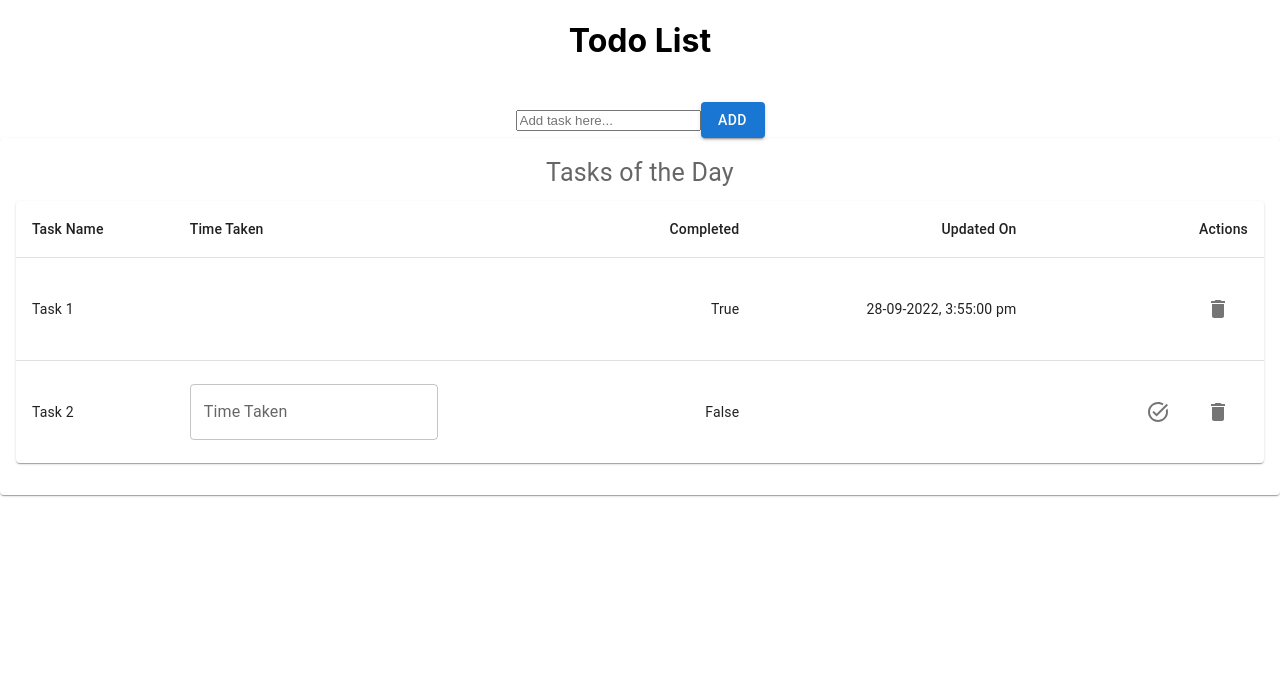
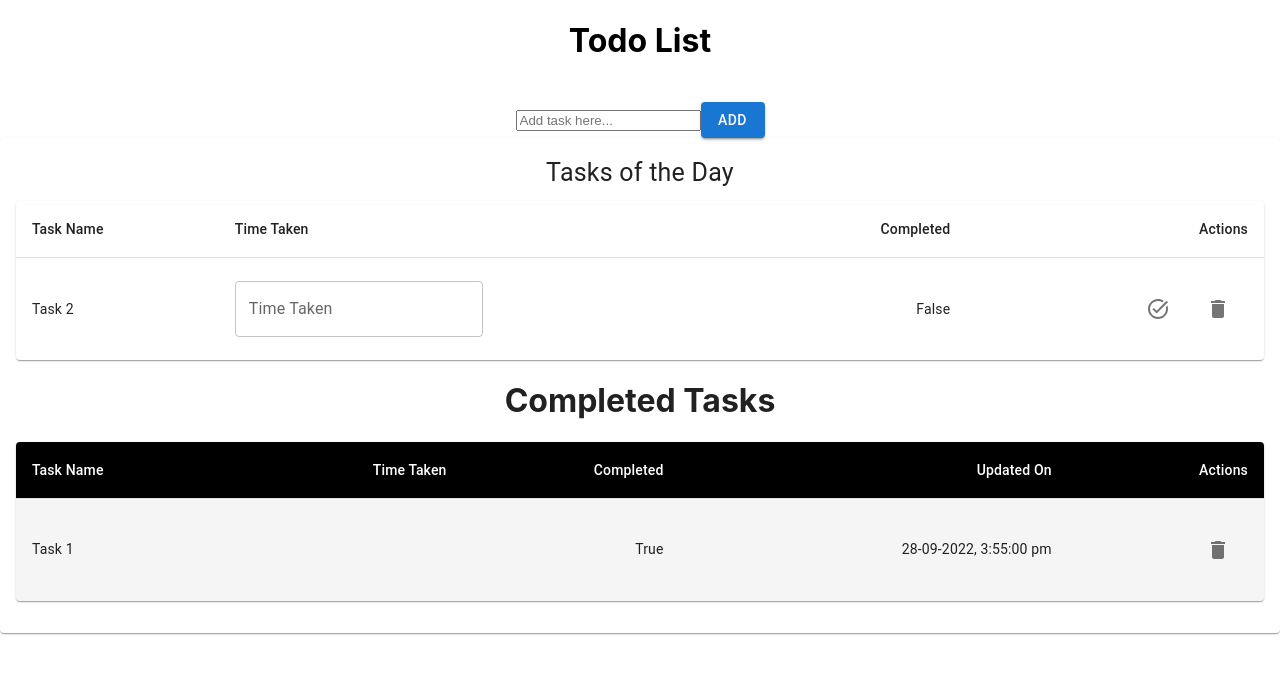
Before and after one commit to RasliyathkvCI/Projects_Citrus, a React (Create React App) app: page / in a window 1280 px wide. Both pictures are taken after a click on the button 1158 px from the left and 308 px from the top of the page. Shown: the top 674 px of the page. Built offline with nearby package versions, Linux system fonts and the light colour scheme.

Commit message:
Completed tasks

```diff
--- a/package.json
+++ b/package.json
@@ -3,6 +3,10 @@
   "version": "0.1.0",
   "private": true,
   "dependencies": {
+    "@emotion/react": "^11.10.4",
+    "@emotion/styled": "^11.10.4",
+    "@material-ui/core": "^4.12.4",
+    "@mui/material": "^5.10.7",
     "@testing-library/jest-dom": "^5.16.5",
     "@testing-library/react": "^13.4.0",
     "@testing-library/user-event": "^13.5.0",
--- a/src/Components/Card.jsx
+++ b/src/Components/Card.jsx
@@ -57,13 +57,14 @@ export default function BasicCard() {
         id="Task"
         onChange={(e) => handleChange(e)}
         placeholder="Add task here..."
+
       />
       <Button variant="contained"onClick={AddTask}>Add</Button>
 
 
       <Card sx={{ minWidth: 600 }}>
         <CardContent>
-          <Typography sx={{ fontSize: 25 }} color="text.secondary" gutterBottom>
+          <Typography sx={{ fontSize: 25 }} gutterBottom>
             Tasks of the Day
           </Typography>
           <BasicTable
--- a/src/Components/Table.jsx
+++ b/src/Components/Table.jsx
@@ -1,7 +1,7 @@
 import * as React from "react";
 import Table from "@mui/material/Table";
 import TableBody from "@mui/material/TableBody";
-import TableCell from "@mui/material/TableCell";
+import TableCell, { tableCellClasses } from "@mui/material/TableCell";
 import TableContainer from "@mui/material/TableContainer";
 import TableHead from "@mui/material/TableHead";
 import TableRow from "@mui/material/TableRow";
@@ -9,28 +9,28 @@ import Paper from "@mui/material/Paper";
 import { IconButton, TextField } from "@mui/material";
 import DeleteIcon from "@mui/icons-material/Delete";
 import TaskAltIcon from "@mui/icons-material/TaskAlt";
+import { styled } from '@mui/material/styles';
 import moment from "moment";
 
-function createData(name, calories, fat, carbs, protein) {
-  return { name, calories, fat, carbs, protein };
-}
+
 
 export default function BasicTable({ list, setList }) {
-  const [order, setOrder] = React.useState("asc");
-  const [orderBy, setOrderBy] = React.useState("completed");
 
-  const handleRequestSort = (property) => {
-    console.log('1');
-    setOrder("asc");
-    setOrderBy(property);
-  };
+  // const [order, setOrder] = React.useState("asc");
+  // const [orderBy, setOrderBy] = React.useState("completed");
+
+  // const handleRequestSort = (property) => {
+  //   console.log('1');
+  //   setOrder("asc");
+  //   setOrderBy(property);
+  // };
 
   const handleComplete = (index) => {
     const prevState = [...list];
     prevState[index].completed = true;
     prevState[index].updatedOn = moment().format("DD-MM-YYYY, h:mm:ss a");
     setList(prevState);
-    handleRequestSort("completed");
+    // handleRequestSort("completed");
   };
 
   const deletetask = (index) => {
@@ -39,7 +39,36 @@ export default function BasicTable({ list, setList }) {
     setList(newLists);
   };
 
+  const StyledTableCell = styled(TableCell)(({ theme }) => ({
+    [`&.${tableCellClasses.head}`]: {
+      backgroundColor: theme.palette.common.black,
+      color: theme.palette.common.white,
+    },
+    [`&.${tableCellClasses.body}`]: {
+      fontSize: 14,
+    },
+  }));
+
+  const StyledTableRow = styled(TableRow)(({ theme }) => ({
+    '&:nth-of-type(odd)': {
+      backgroundColor: theme.palette.action.hover,
+    },
+    // hide last border
+    '&:last-child td, &:last-child th': {
+      border: 0,
+    },
+  }));
+
+  const filter = true;
+  const isCompleted = (x) => x.completed === filter;
+
+  const filterr = false;
+  const Pending = (x) => x.completed ===filterr;
+
+
   return (
+    <div>
+
       <TableContainer component={Paper}>
         <Table sx={{ minWidth: 650 }} aria-label="simple table">
           <TableHead>
@@ -49,16 +78,16 @@ export default function BasicTable({ list, setList }) {
               <TableCell
                 align="right"
                 sortDirection={"desc"}
-              onClick={() => handleRequestSort("completed")}
+                // onClick={() => handleRequestSort("completed")}
               >
                 Completed
               </TableCell>
-            <TableCell align="right">Updated On</TableCell>
+              {/* <TableCell align="right">Updated On</TableCell> */}
               <TableCell align="right">Actions</TableCell>
             </TableRow>
           </TableHead>
           <TableBody>
-          {list.map((row, indx) => (
+          {list.filter(Pending).map((row, indx) => (
               <TableRow
                 key={row.name}
                 sx={{ "&:last-child td, &:last-child th": { border: 0 } }}
@@ -89,7 +118,7 @@ export default function BasicTable({ list, setList }) {
                 <TableCell align="right">
                   {row.completed ? "True" : "False"}
                 </TableCell>
-              <TableCell align="right">{row.updatedOn}</TableCell>
+                {/* <TableCell align="right">{row.updatedOn}</TableCell> */}
                 <TableCell align="right">
                   {!row.completed && (
                     <IconButton
@@ -115,5 +144,72 @@ export default function BasicTable({ list, setList }) {
           </TableBody>
         </Table>
       </TableContainer>
+
+      <h1>Completed Tasks</h1>
+
+
+      <TableContainer component={Paper}>
+        <Table sx={{ minWidth: 700 }} aria-label="customized table">
+          <TableHead>
+            <TableRow>
+              <StyledTableCell>Task Name</StyledTableCell>
+              <StyledTableCell align="right">Time Taken</StyledTableCell>
+              <StyledTableCell align="right">Completed</StyledTableCell>
+              <StyledTableCell align="right">Updated On</StyledTableCell>
+              <StyledTableCell align="right">Actions</StyledTableCell>
+            </TableRow>
+          </TableHead>
+          <TableBody>
+            {list.filter(isCompleted).map((row) => (
+              <StyledTableRow key={row.name}>
+                <StyledTableCell component="th" scope="row">
+                  {row.name}
+                </StyledTableCell>
+                <StyledTableCell align="right">{row.timeTaken}</StyledTableCell>
+                {/* <TableCell align="right">
+                  {" "}
+                  {row.updatedOn ? (
+                    <div>{row.timeTaken}</div>
+                  ) : (
+                    <TextField
+                      id="outlined-basic"
+                      label="Time Taken"
+                      variant="outlined"
+                      placeholder="00:00"
+                      onChange={(event) => {
+                        const prevState = [...list];
+                        prevState[indx].timeTaken = event.target.value;
+                        setList(prevState);
+                      }}
+                      value={row.timeTaken === 0 ? "00:00" : row.timeTaken}
+                      margin="none"
+                    />
+                  )}
+                </TableCell> */}
+                 <StyledTableCell align="right">{row.completed ? "True" : "False"}</StyledTableCell>
+
+                <StyledTableCell align="right">{row.updatedOn}</StyledTableCell>
+                <StyledTableCell align="right">
+                  <IconButton
+                    edge="end"
+                    aria-label="delete"
+                    style={{ margin: "15px 10px" }}
+                    onClick={() => deletetask(row.indx)}
+                  >
+                    <DeleteIcon />
+                  </IconButton>
+                </StyledTableCell>
+              </StyledTableRow>
+            ))}
+
+
+          </TableBody>
+        </Table>
+
+      </TableContainer>
+
+
+    </div>
+
   );
 }
```
Also changed, not shown: 1 other file (tests, documents, lock files or other folders). Lines whose indentation alone changed are shown as unchanged.
